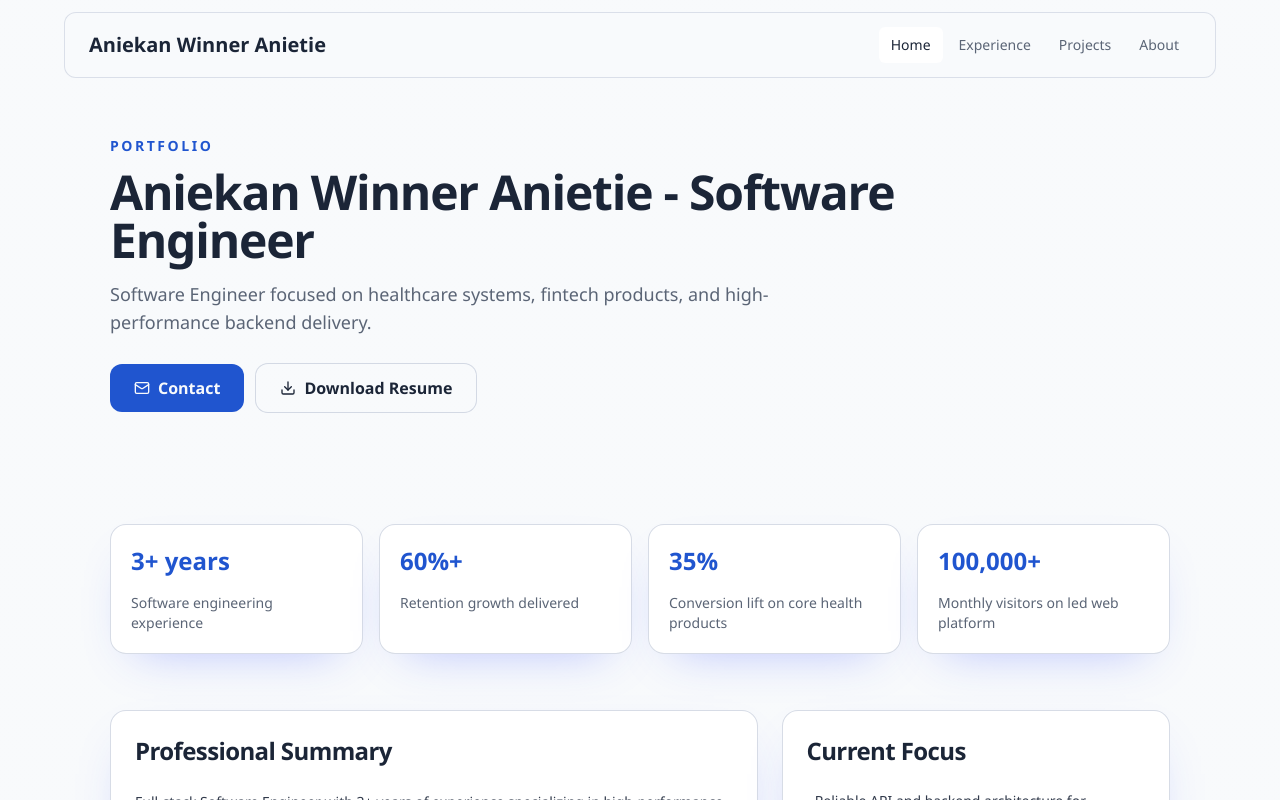
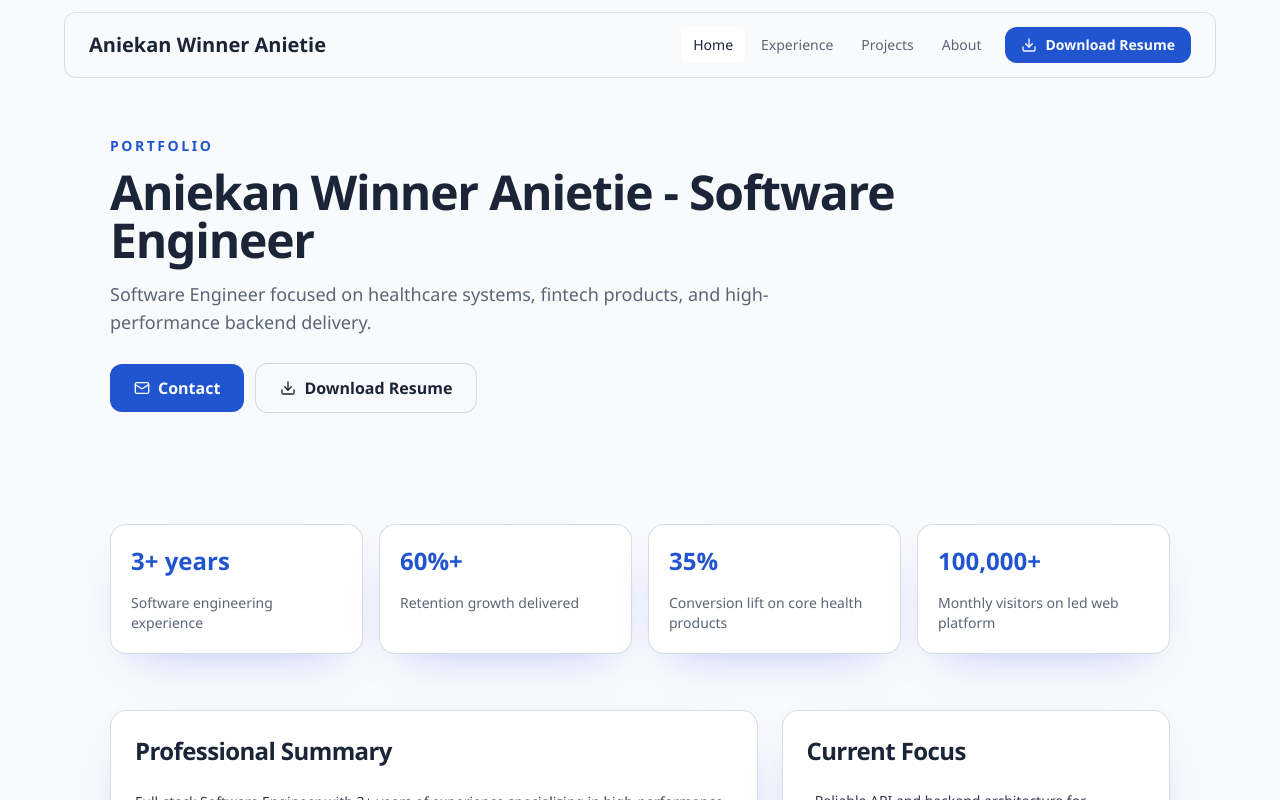
Before and after one commit to DevaWinner/my-portfolio, a Next.js app: page / in a window 1280 px wide. Shown: the top 800 px of the page. Built offline with nearby package versions, Linux system fonts and the light colour scheme.

Commit message:
feat: enhance SiteHeader and button components with improved layout and new CTA variant

```diff
--- a/components/site-header.tsx
+++ b/components/site-header.tsx
@@ -13,7 +13,7 @@ const navItems = [
 	{ href: "/", label: "Home" },
 	{ href: "/experience", label: "Experience" },
 	{ href: "/projects", label: "Projects" },
-  { href: "/about", label: "About" }
+	{ href: "/about", label: "About" },
 ];
 
 export function SiteHeader() {
@@ -25,10 +25,13 @@ export function SiteHeader() {
 			<header className="fixed left-1/2 top-3 z-50 w-[calc(100%-1rem)] max-w-6xl -translate-x-1/2 rounded-xl border border-border/80 bg-background/95 backdrop-blur">
 				<div className="flex h-16 items-center justify-between gap-4 px-4 sm:px-6">
 					<Link href="/" className="inline-flex min-w-0 items-center">
-            <span className="truncate font-heading text-lg font-semibold sm:text-xl">{portfolioData.profile.name}</span>
+						<span className="truncate font-heading text-lg font-semibold sm:text-xl">
+							{portfolioData.profile.name}
+						</span>
 					</Link>
 
-          <nav className="hidden items-center gap-1 md:flex">
+					<div className="hidden items-center gap-3 md:flex">
+						<nav className="flex items-center gap-1">
 							{navItems.map((item) => {
 								const isActive = pathname === item.href;
 								return (
@@ -37,7 +40,9 @@ export function SiteHeader() {
 										href={item.href}
 										className={cn(
 											"rounded-md px-3 py-2 text-sm font-medium transition-colors",
-                    isActive ? "bg-card text-foreground" : "text-muted hover:text-foreground"
+											isActive
+												? "bg-card text-foreground"
+												: "text-muted hover:text-foreground",
 										)}
 									>
 										{item.label}
@@ -45,10 +50,23 @@ export function SiteHeader() {
 								);
 							})}
 						</nav>
+						<a
+							href={portfolioData.profile.contact.resumePath}
+							target="_blank"
+							rel="noreferrer"
+							className={buttonVariants({ variant: "cta", size: "sm" })}
+						>
+							<Download className="h-4 w-4" />
+							Download Resume
+						</a>
+					</div>
 
 					<button
 						type="button"
-            className={cn(buttonVariants({ variant: "ghost", size: "sm" }), "md:hidden")}
+						className={cn(
+							buttonVariants({ variant: "ghost", size: "sm" }),
+							"md:hidden",
+						)}
 						onClick={() => setMobileMenuOpen(true)}
 						aria-label="Open menu"
 						aria-expanded={mobileMenuOpen}
@@ -62,7 +80,9 @@ export function SiteHeader() {
 			<div
 				className={cn(
 					"fixed inset-0 z-50 bg-black/40 transition-opacity md:hidden",
-          mobileMenuOpen ? "pointer-events-auto opacity-100" : "pointer-events-none opacity-0"
+					mobileMenuOpen
+						? "pointer-events-auto opacity-100"
+						: "pointer-events-none opacity-0",
 				)}
 				onClick={() => setMobileMenuOpen(false)}
 			/>
@@ -71,7 +91,9 @@ export function SiteHeader() {
 				id="site-navigation-drawer"
 				className={cn(
 					"fixed inset-x-2 top-20 z-[60] max-h-[calc(100dvh-6rem)] overflow-y-auto rounded-xl border border-border/90 bg-background/95 p-5 shadow-2xl backdrop-blur transition-all md:hidden",
-          mobileMenuOpen ? "translate-y-0 opacity-100" : "pointer-events-none -translate-y-2 opacity-0"
+					mobileMenuOpen
+						? "translate-y-0 opacity-100"
+						: "pointer-events-none -translate-y-2 opacity-0",
 				)}
 			>
 				<div className="mb-8 flex items-center justify-between">
@@ -93,7 +115,9 @@ export function SiteHeader() {
 							href={item.href}
 							className={cn(
 								"block rounded-md px-3 py-2 text-sm font-medium",
-                pathname === item.href ? "bg-card text-foreground" : "text-muted hover:text-foreground"
+								pathname === item.href
+									? "bg-card text-foreground"
+									: "text-muted hover:text-foreground",
 							)}
 							onClick={() => setMobileMenuOpen(false)}
 						>
@@ -103,7 +127,14 @@ export function SiteHeader() {
 				</nav>
 
 				<div className="mt-8 space-y-2">
-          <a href={`mailto:${portfolioData.profile.contact.email}`} className={buttonVariants({ variant: "primary", size: "md", className: "w-full" })}>
+					<a
+						href={`mailto:${portfolioData.profile.contact.email}`}
+						className={buttonVariants({
+							variant: "primary",
+							size: "md",
+							className: "w-full",
+						})}
+					>
 						<Mail className="h-4 w-4" />
 						Contact
 					</a>
@@ -111,10 +142,14 @@ export function SiteHeader() {
 						href={portfolioData.profile.contact.resumePath}
 						target="_blank"
 						rel="noreferrer"
-            className={buttonVariants({ variant: "outline", size: "md", className: "w-full" })}
+						className={buttonVariants({
+							variant: "outline",
+							size: "md",
+							className: "w-full",
+						})}
 					>
 						<Download className="h-4 w-4" />
-            Resume
+						Download Resume
 					</a>
 				</div>
 			</aside>
--- a/components/ui/button.tsx
+++ b/components/ui/button.tsx
@@ -2,7 +2,7 @@ import type { ButtonHTMLAttributes } from "react";
 
 import { cn } from "@/lib/utils";
 
-type ButtonVariant = "primary" | "secondary" | "outline" | "ghost";
+type ButtonVariant = "primary" | "secondary" | "outline" | "ghost" | "cta";
 type ButtonSize = "sm" | "md" | "lg";
 
 interface ButtonVariantInput {
@@ -11,19 +11,26 @@ interface ButtonVariantInput {
 	className?: string;
 }
 
-export function buttonVariants({ variant = "primary", size = "md", className }: ButtonVariantInput) {
+export function buttonVariants({
+	variant = "primary",
+	size = "md",
+	className,
+}: ButtonVariantInput) {
 	const base =
 		"inline-flex items-center justify-center gap-2 rounded-xl font-semibold transition duration-200 focus-visible:outline focus-visible:outline-2 focus-visible:outline-offset-2 disabled:pointer-events-none disabled:opacity-60";
 	const byVariant = {
 		primary: "bg-primary text-primary-foreground shadow-soft hover:opacity-95",
-    secondary: "bg-card text-foreground ring-1 ring-border hover:bg-background/70",
-    outline: "bg-transparent text-foreground ring-1 ring-border hover:bg-card/70",
-    ghost: "bg-transparent text-foreground hover:bg-card/70"
+		secondary:
+			"bg-card text-foreground ring-1 ring-border hover:bg-background/70",
+		outline:
+			"bg-transparent text-foreground ring-1 ring-border hover:bg-card/70",
+		ghost: "bg-transparent text-foreground hover:bg-card/70",
+		cta: "bg-primary text-primary-foreground hover:brightness-110",
 	};
 	const bySize = {
 		sm: "h-9 px-4 text-sm",
 		md: "h-11 px-5 text-sm",
-    lg: "h-12 px-6 text-base"
+		lg: "h-12 px-6 text-base",
 	};
 
 	return cn(base, byVariant[variant], bySize[size], className);
@@ -34,6 +41,16 @@ interface ButtonProps extends ButtonHTMLAttributes<HTMLButtonElement> {
 	size?: ButtonSize;
 }
 
-export function Button({ variant = "primary", size = "md", className, ...props }: ButtonProps) {
-  return <button className={buttonVariants({ variant, size, className })} {...props} />;
+export function Button({
+	variant = "primary",
+	size = "md",
+	className,
+	...props
+}: ButtonProps) {
+	return (
+		<button
+			className={buttonVariants({ variant, size, className })}
+			{...props}
+		/>
+	);
 }
```
Lines whose indentation alone changed are shown as unchanged.
